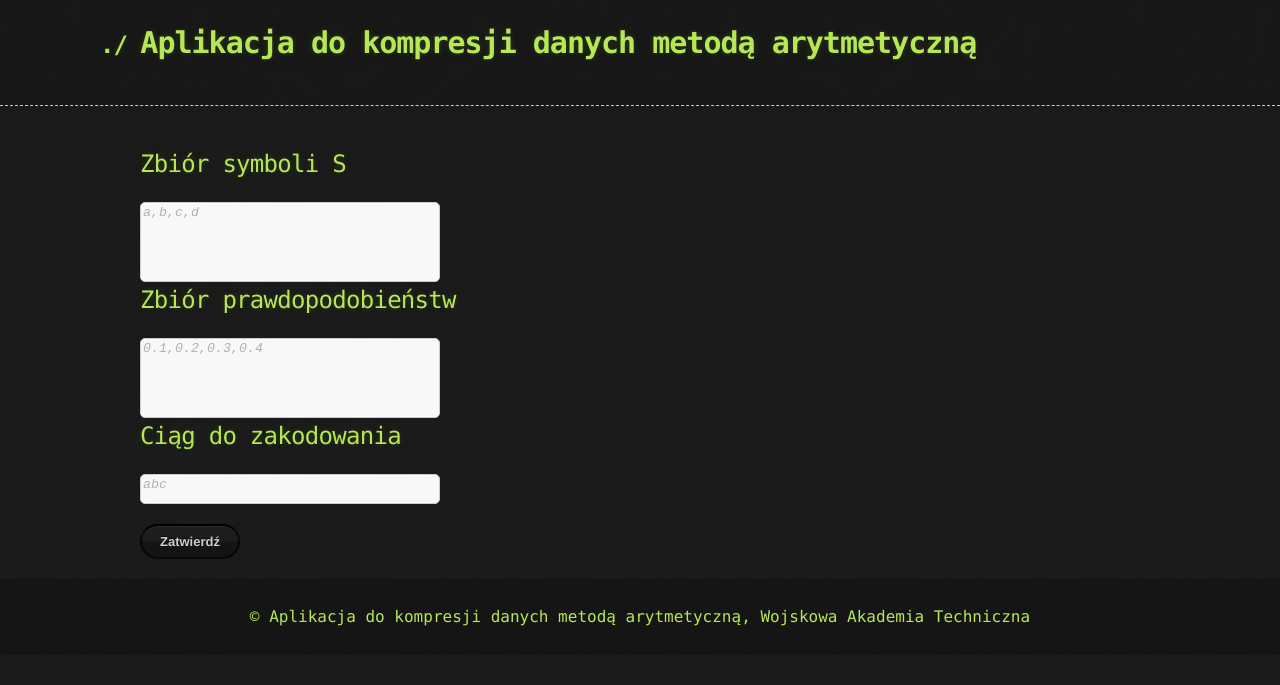
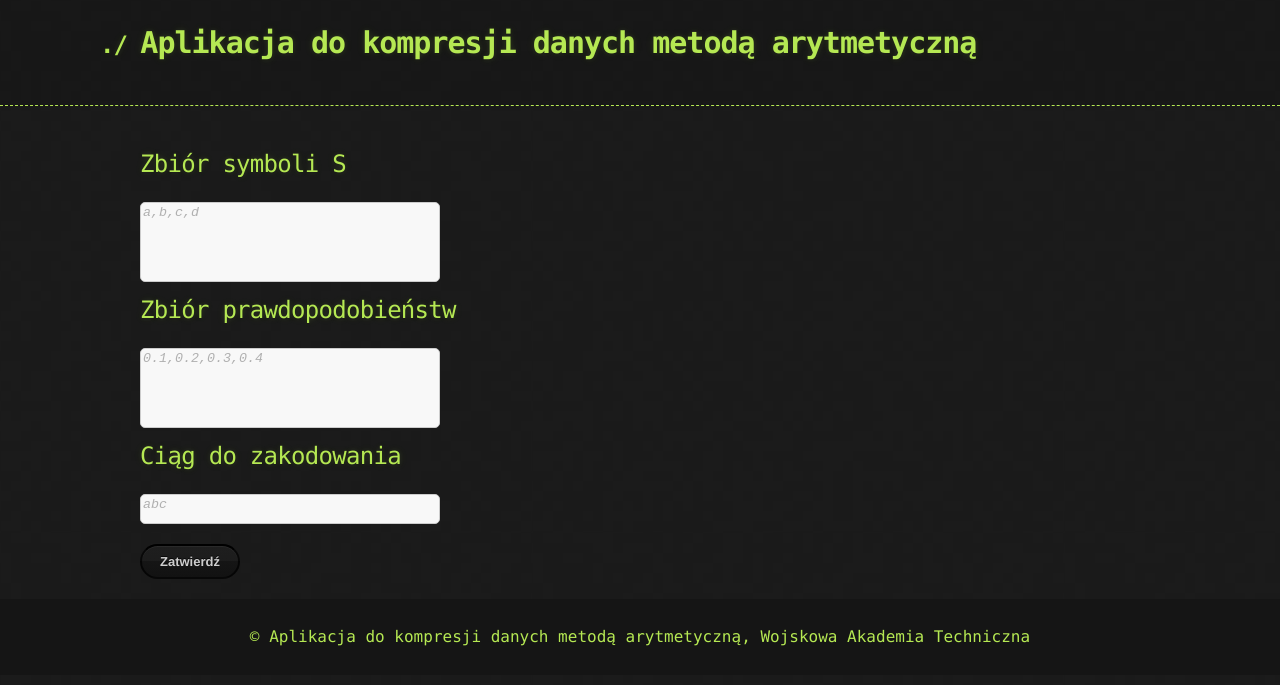
Before and after one commit to Mattheosq/compression-teaching-site, a Jekyll site: the page built from index.markdown, in a window 1280 px wide. Shown: the top 685 px of the page. Built offline with Jekyll 4.4.1, drawn with Linux system fonts in a browser that asks for light colours; the repository's description, which GitHub fills in, is left out.

Commit message:
Update custom.scss

```diff
--- a/_sass/custom.scss
+++ b/_sass/custom.scss
@@ -2,6 +2,7 @@
   position: relative;
   display: flex;
   align-items: center;
+  margin: 10px auto;
 }
 
 .result-box {
```
